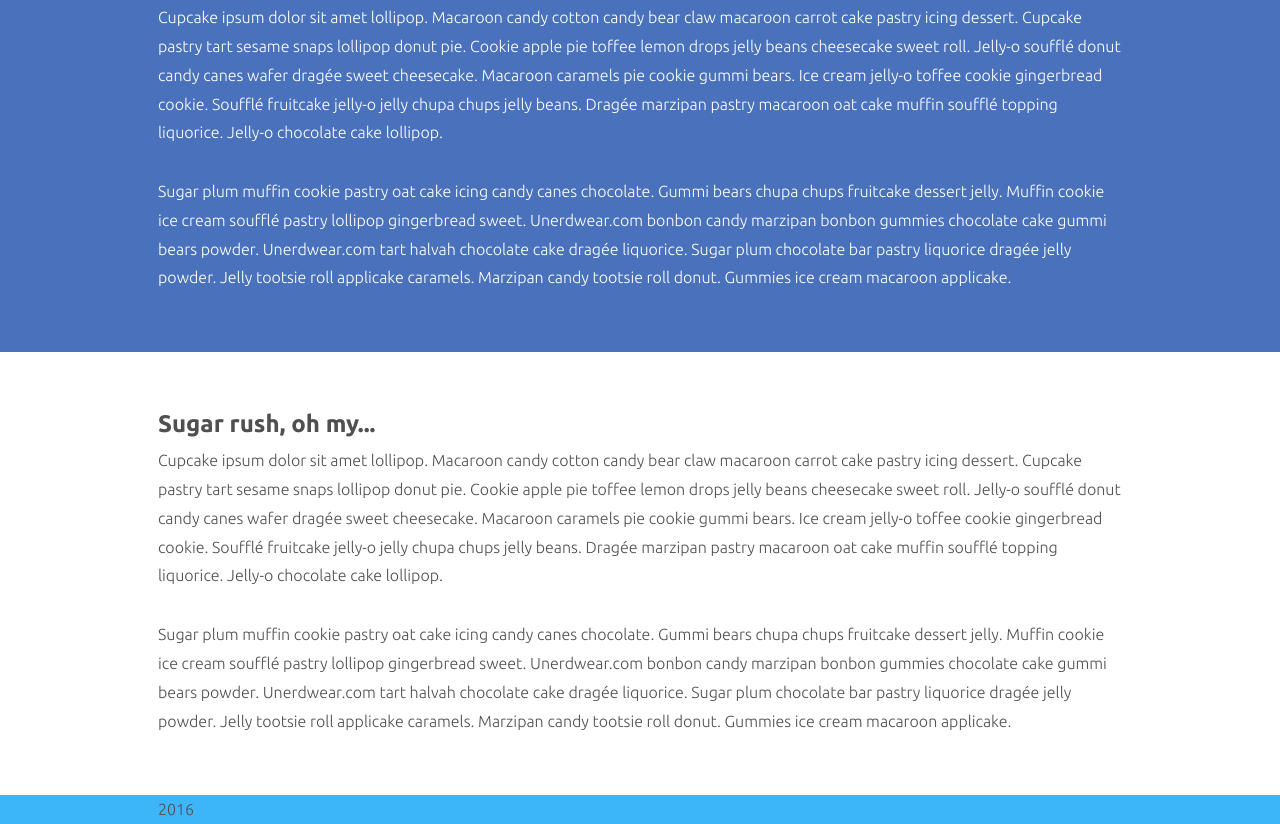
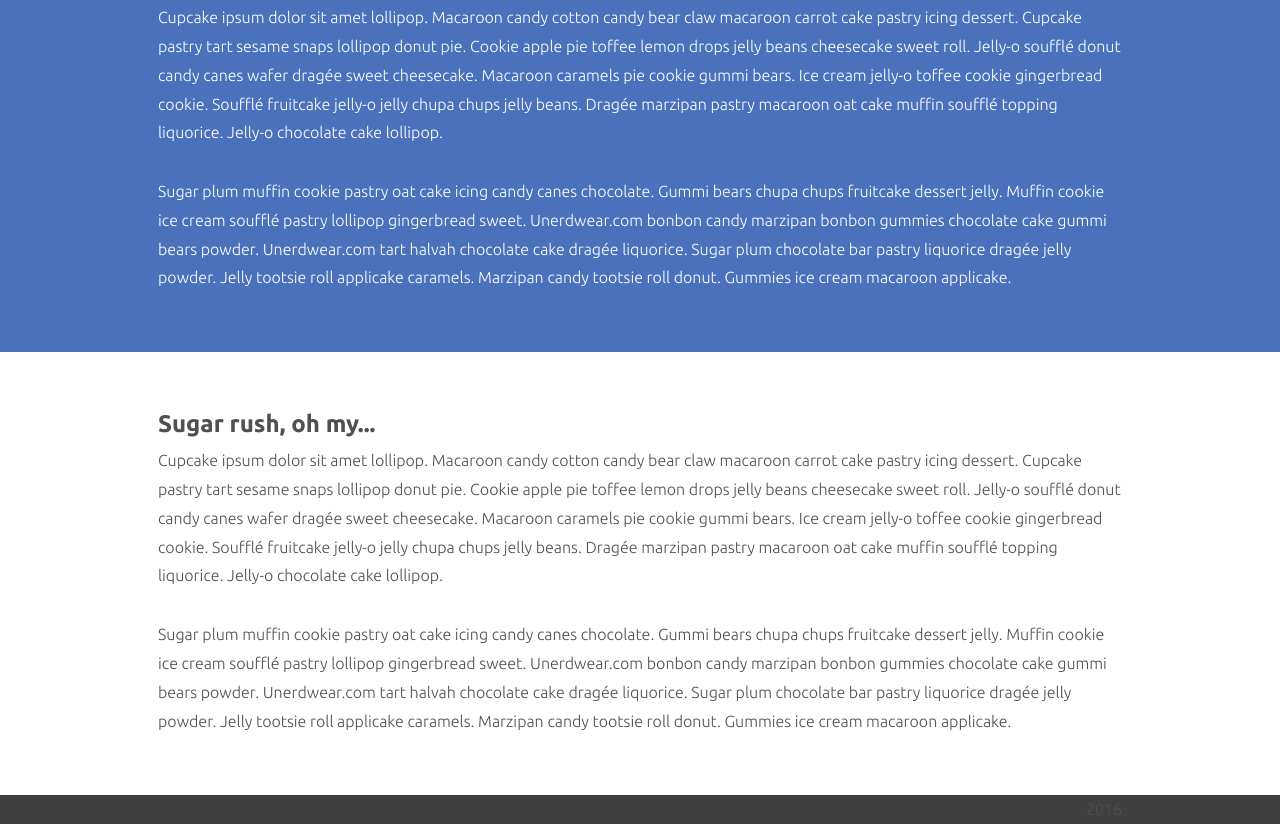
Before and after one commit to fernfuschia/fernritchie.github.io, a plain HTML site: page index.html in a window 1280 px wide. Shown: the part 1828-2652 px from the top of the page. Drawn offline with Linux system fonts and the light colour scheme.

Commit message:
Update main.css

```diff
--- a/css/main.css
+++ b/css/main.css
@@ -104,9 +104,9 @@ section {
 
 /* =Info Bar
 -------------------------------------------------------------- */
-#info-bar {
-  background-color: #3cb5f9; }
-  #info-bar a {
+#footer {
+  background-color: #404040; }
+  #footer a {
     color: white;
     font-size: 14px;
     text-transform: uppercase;
@@ -115,14 +115,14 @@ section {
     padding: 10px; }
     #info-bar a:hover {
       background-color: #0793e2; }
-  #info-bar span.all-tutorials,
-  #info-bar span.back-to-tutorial {
+  #footer span.all-tutorials,
+  #footer span.back-to-tutorial {
     display: block;
     width: 50%; }
-  #info-bar span.all-tutorials {
+  #footer span.all-tutorials {
     float: left;
     text-align: left; }
-  #info-bar span.back-to-tutorial {
+  #footer span.back-to-tutorial {
     float: right;
     text-align: right; }
 
```
